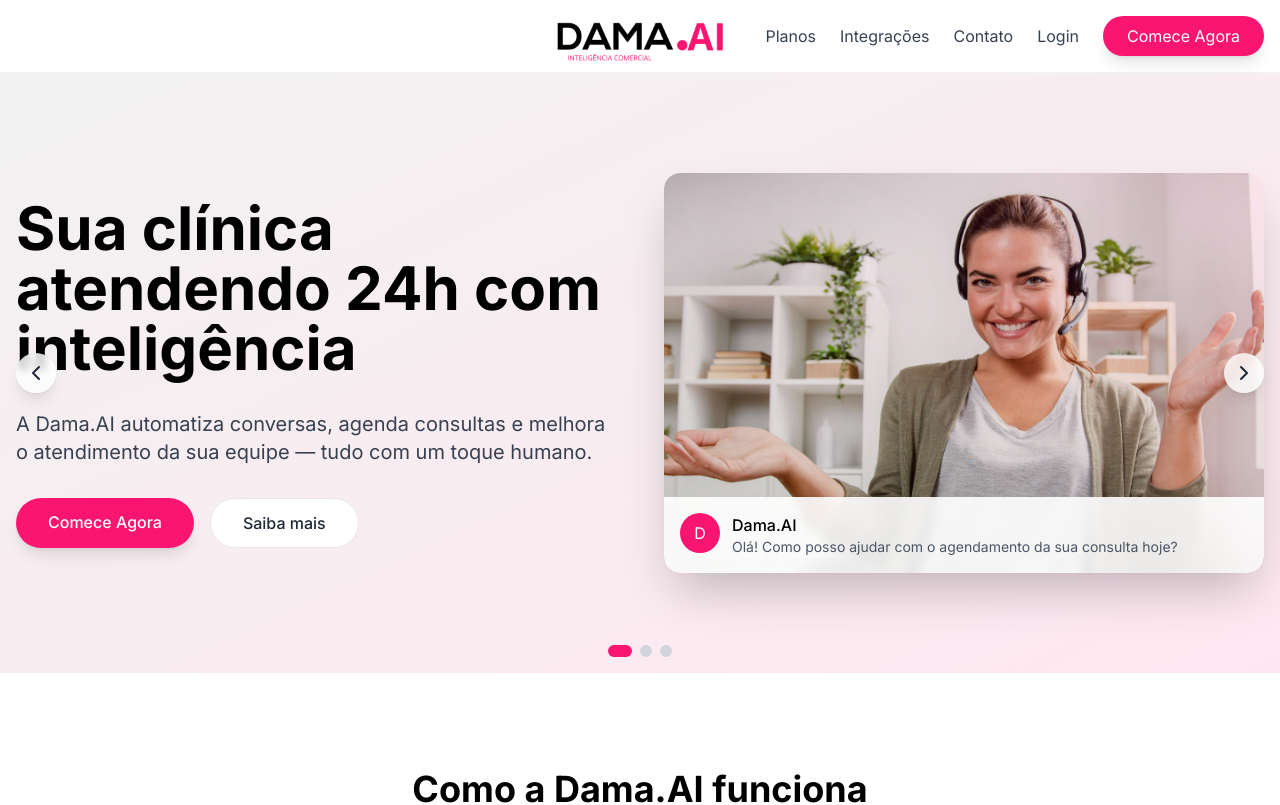
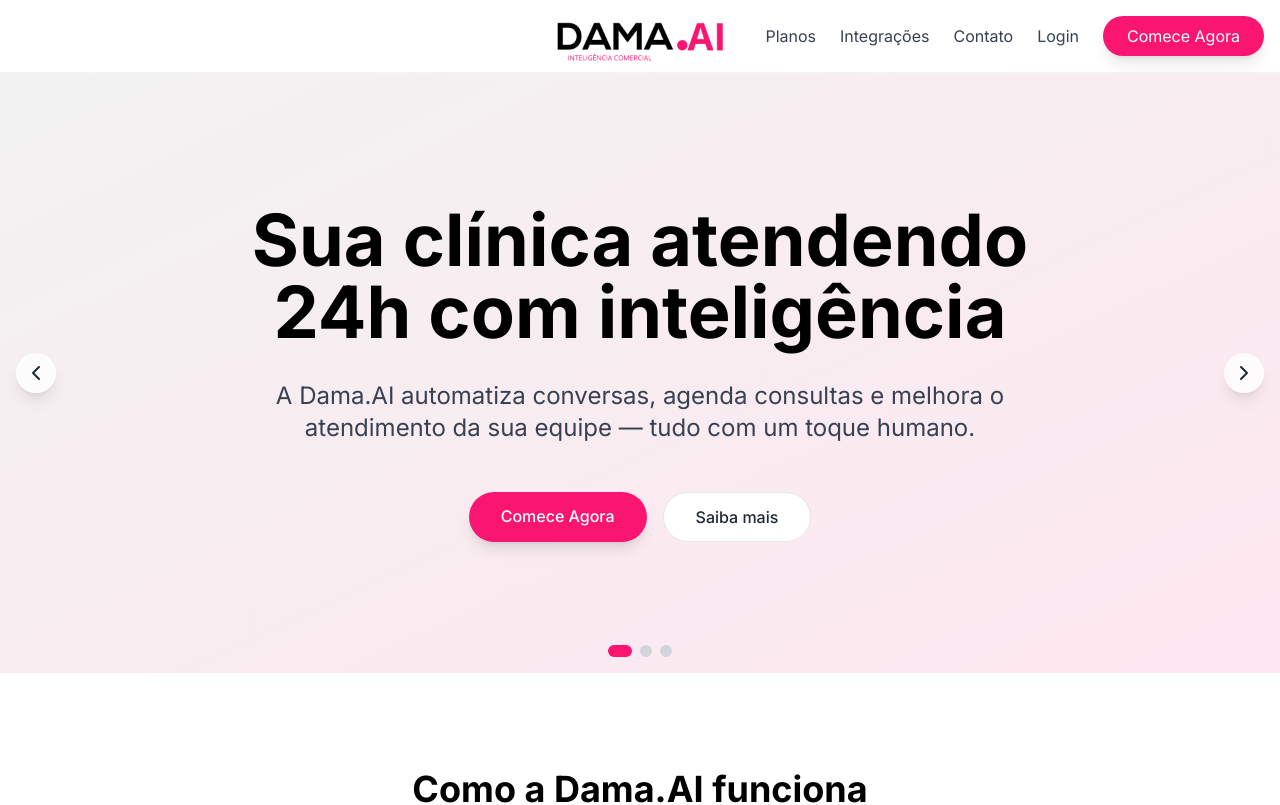
Before and after one commit to DamaFace/lp-dama.ai, a Next.js app: page / in a window 1280 px wide. Shown: the top 805 px of the page. Built offline with nearby package versions, Linux system fonts and the light colour scheme.

Commit message:
Update hero-carousel.tsx

```diff
--- a/components/hero-carousel.tsx
+++ b/components/hero-carousel.tsx
@@ -1,7 +1,6 @@
 "use client"
 
 import { useState, useEffect } from "react"
-import Image from "next/image"
 import Link from "next/link"
 import { ChevronLeft, ChevronRight } from "lucide-react"
 
@@ -11,23 +10,17 @@ const slides = [
     title: "Sua clínica atendendo 24h com inteligência",
     subtitle:
       "A Dama.AI automatiza conversas, agenda consultas e melhora o atendimento da sua equipe — tudo com um toque humano.",
-    image: "/imgs-home/img-1.jpg",
-    alt: "Dama.AI em ação",
   },
   {
     id: 2,
     title: "Reduza faltas e aumente agendamentos",
     subtitle:
       "Lembretes automáticos e confirmações reduzem em até 40% as faltas às consultas e aumentam a ocupação da sua agenda.",
-    image: "/imgs-home/img-2.jpg",
-    alt: "Dashboard de agendamentos",
   },
   {
     id: 3,
     title: "Integração com os principais sistemas",
     subtitle: "Conecte a Dama.AI com seu sistema de gestão, CRM, agenda e outras ferramentas que você já utiliza.",
-    image: "/imgs-home/img-3.jpg",
-    alt: "Integrações Dama.AI",
   },
 ]
 
@@ -58,12 +51,15 @@ export default function HeroCarousel() {
             index === current ? "opacity-100" : "opacity-0"
           }`}
         >
-          <div className="container mx-auto px-4 h-full flex items-center">
-            <div className="grid md:grid-cols-2 gap-12 items-center h-full py-12">
-              <div className="space-y-6 md:space-y-8 z-10">
-                <h1 className="text-4xl md:text-5xl lg:text-6xl font-bold leading-tight">{slide.title}</h1>
-                <p className="text-lg md:text-xl text-gray-700">{slide.subtitle}</p>
-                <div className="flex flex-col sm:flex-row gap-4">
+          <div className="container mx-auto px-4 h-full flex items-center justify-center">
+            <div className="text-center max-w-4xl mx-auto space-y-6 md:space-y-8">
+              <h1 className="text-4xl md:text-5xl lg:text-7xl font-bold leading-tight">
+                {slide.title}
+              </h1>
+              <p className="text-lg md:text-xl lg:text-2xl text-gray-700 max-w-3xl mx-auto">
+                {slide.subtitle}
+              </p>
+              <div className="flex flex-col sm:flex-row gap-4 justify-center pt-4">
                 <Link
                   href="#planos"
                   className="px-8 py-3 bg-[#fa1571] text-white rounded-full text-center hover:bg-opacity-90 transition-all shadow-lg hover:shadow-xl hover:shadow-[#fa1571]/20 font-medium"
@@ -76,32 +72,6 @@ export default function HeroCarousel() {
                 >
                   Saiba mais
                 </Link>
-                </div>
-              </div>
-              <div className="relative h-[300px] md:h-[400px] rounded-2xl overflow-hidden shadow-2xl transform hover:scale-[1.02] transition-transform duration-500">
-                <div className="absolute inset-0 bg-gradient-to-tr from-[#000000]/10 to-[#fa1571]/10 z-10 rounded-2xl"></div>
-                <Image
-                  src={slide.image || "/placeholder.svg"}
-                  alt={slide.alt}
-                  fill
-                  className="object-cover rounded-2xl"
-                  priority
-                />
-                {index === 0 && (
-                  <div className="absolute bottom-0 left-0 right-0 bg-white/90 backdrop-blur-sm p-4 z-20">
-                    <div className="flex items-start gap-3">
-                      <div className="w-10 h-10 rounded-full bg-[#fa1571] flex items-center justify-center text-white">
-                        D
-                      </div>
-                      <div>
-                        <p className="font-medium">Dama.AI</p>
-                        <p className="text-sm text-gray-600">
-                          Olá! Como posso ajudar com o agendamento da sua consulta hoje?
-                        </p>
-                      </div>
-                    </div>
-                  </div>
-                )}
               </div>
             </div>
           </div>
@@ -130,7 +100,6 @@ export default function HeroCarousel() {
       <button
         onClick={nextSlide}
         className="absolute right-4 top-1/2 -translate-y-1/2 bg-white/80 backdrop-blur-sm p-2 rounded-full shadow-lg z-20 hover:bg-white transition-colors"
-        aria-label="Next slide"
       >
         <ChevronRight className="h-6 w-6 text-gray-800" />
       </button>
```
Lines whose indentation alone changed are shown as unchanged.
